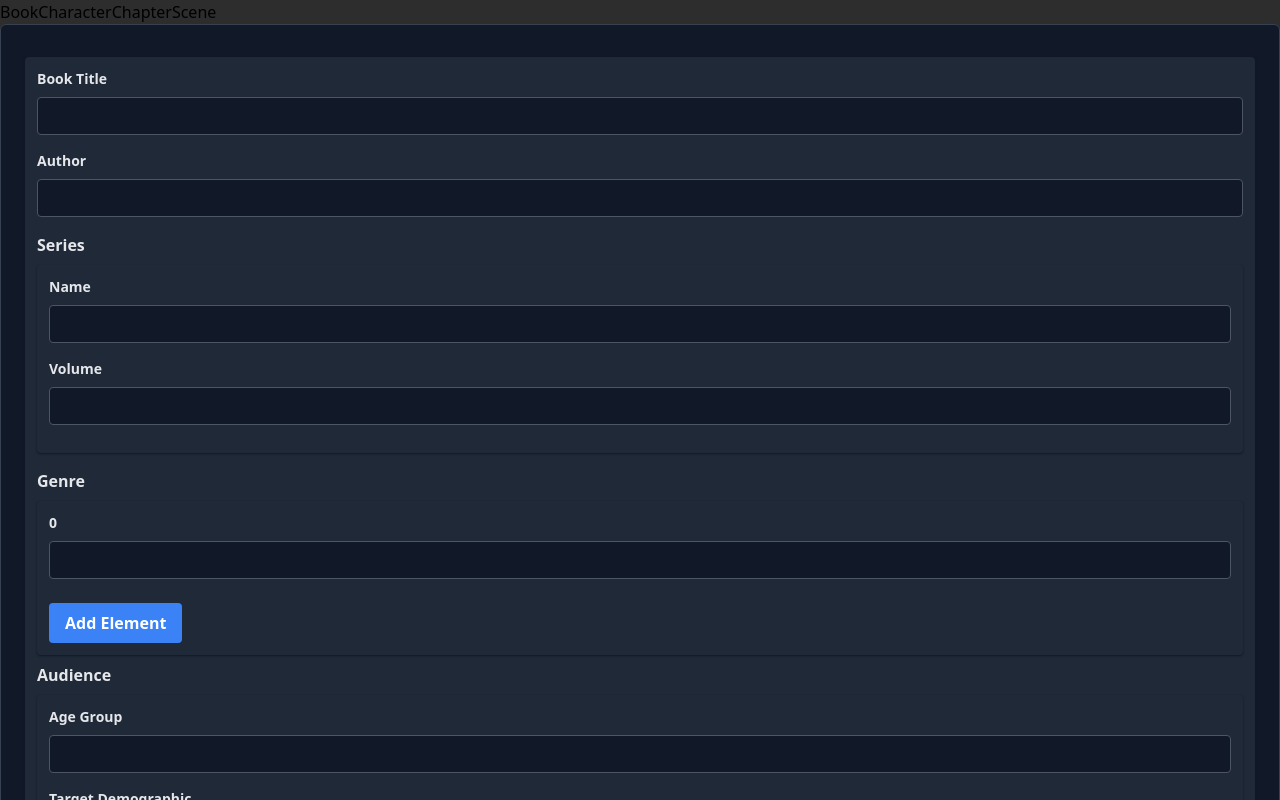
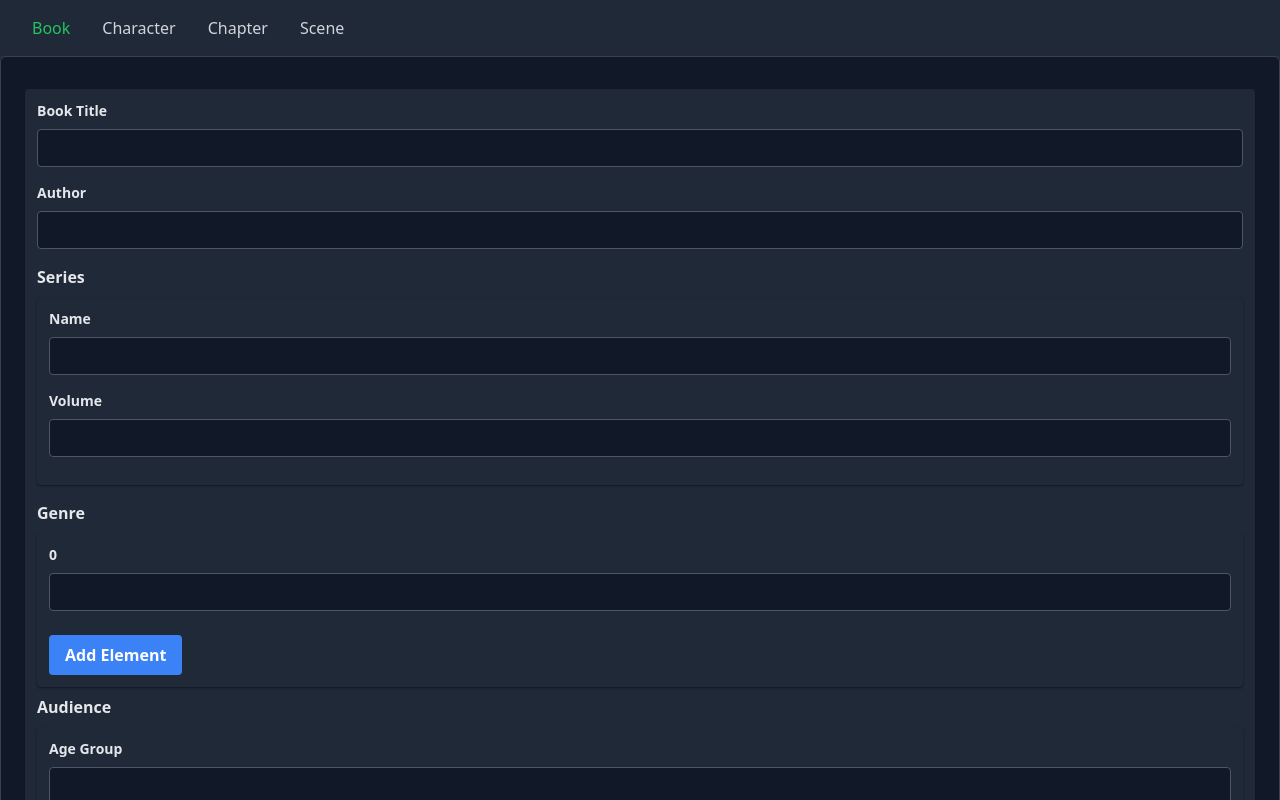
Before and after one commit to darthinvader/NovelGPTJSON, an Angular app: page /book in a window 1280 px wide. Shown: the top 800 px of the page. Built offline with nearby package versions, Linux system fonts and the light colour scheme.

Commit message:
feat: navbar

```diff
--- a/src/app/app.component.html
+++ b/src/app/app.component.html
@@ -1,5 +1,7 @@
-<a routerLink="/Book">Book</a>
-<a routerLink="/Character">Character</a>
-<a routerLink="/Chapter">Chapter</a>
-<a routerLink="/Scene">Scene</a>
+<nav class="bg-gray-800 p-4 text-white">
+  <a routerLink="/book" routerLinkActive="text-green-500" class="text-gray-300 hover:text-green-500 px-4 py-2">Book</a>
+  <a routerLink="/character" routerLinkActive="text-green-500" class="text-gray-300 hover:text-green-500 px-4 py-2">Character</a>
+  <a routerLink="/chapter" routerLinkActive="text-green-500" class="text-gray-300 hover:text-green-500 px-4 py-2">Chapter</a>
+  <a routerLink="/scene" routerLinkActive="text-green-500" class="text-gray-300 hover:text-green-500 px-4 py-2">Scene</a>
+</nav>
 <router-outlet></router-outlet>
--- a/src/app/app.module.ts
+++ b/src/app/app.module.ts
@@ -27,10 +27,13 @@ const routes: Routes = [
   ],
   imports: [
     BrowserModule,
+    RouterModule,
     ReactiveFormsModule,
     RouterModule.forRoot(routes) // Moved to imports array
   ],
   providers: [],
-  bootstrap: [AppComponent]
+  bootstrap: [AppComponent],
+  exports: [RouterModule],
+
 })
 export class AppModule { }
```
